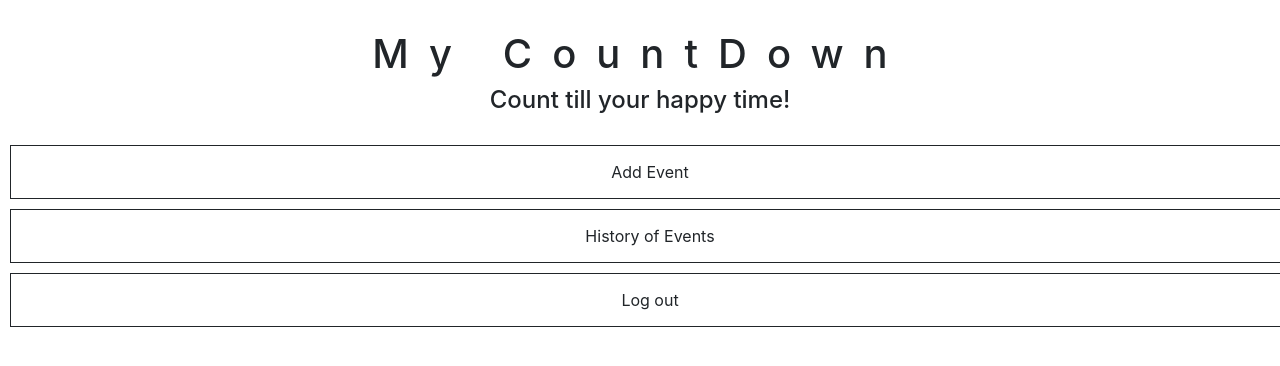
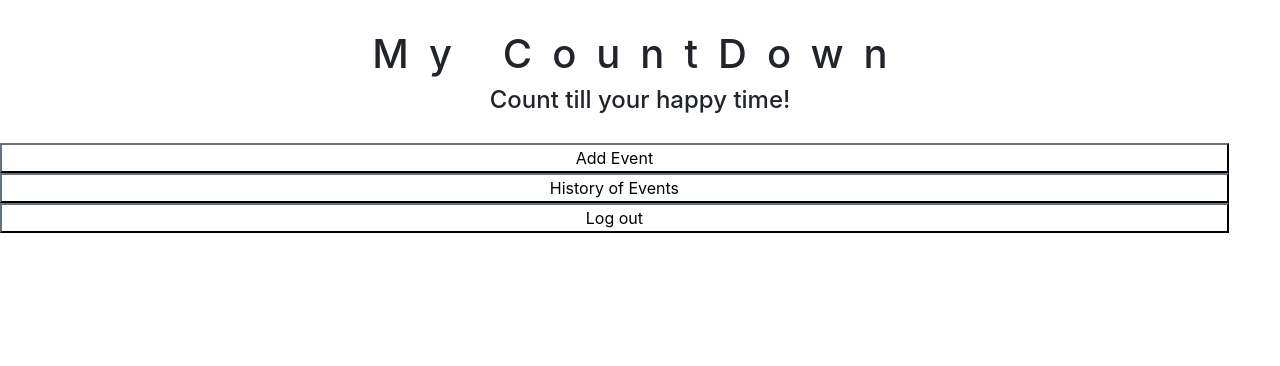
Before and after one commit to laimaurnezaite/CountDown, a Flask app: page /layout in a window 1280 px wide. Shown: the top 366 px of the page. Run offline with Flask 2, Linux system fonts and the light colour scheme; some libraries are stand-ins or nearby versions.

Commit message:
add styling for UI

```diff
--- a/static/styles.css
+++ b/static/styles.css
@@ -12,64 +12,61 @@ h4
     padding-bottom: 20px;
 }
 
-input[type=text], [type=integer], [type=date]
+input[type=text], [type=integer], [type=date], [list="themes"]
 {
     border: none;
     border: 1px solid #212529;
-    margin-bottom: 10px;
+    margin: 5px;
+    /* width: 300%; */
+    /* padding: 1%; */
+}
+
+#menu
+{
+    background-color: white;
+    border-color:#212529;
+    margin:0.5%;
+    width: 10%;
+}
+#menu:hover
+{
+    background-color: #212529;
+    color: white;
 }
 
 
-.flex-container {
-    display: flex;
-    align-items: center;
-    justify-content: center;
-}
-
-.flex-container > div {
-    color: #212529;
-    margin: 10px;
-    font-size: 30px;
-    align-items: center;
-}
-
-.block
+.d-flex justify-content-center
 {
-    display: block;
-    width: 100%;
+    padding:30px;
     border: solid;
     border-color: #212529;
     border-width: 1px;
-    color: #212529;
-    padding: 14px 28px;
-    margin: 10px;
-    font-size: 16px;
-    cursor: pointer;
-    text-align: center;
-    align-items: center;
-    justify-content: center;
 }
 
+button
+{
+    background-color: white;
+    border-color:#212529;
+    margin:1%;
+    width: 96%;
+}
 button:hover
 {
     background-color: #212529;
     color: white;
 }
-.container2
+::placeholder
 {
-    width: 100%;
-    text-align: center;
-    padding-top: 15px;
-    /* margin-left: 45%;
-    margin-right: 45%; */
-    /* padding-right: 15px; */
-    /* padding-left: 15px; */
-    /* margin-left: 50%;  */
-    /* margin-left: auto; */
+    color: #212529;
+
 }
-button
+select
 {
-    background-color: white;
-    border-color:#212529;
-    /* border-color: rgb(216, 216, 216) rgb(209, 209, 209) rgb(186, 186, 186);
+    height: 100%;
+    margin:1%;
+    width: 96%;
+    color:#212529;
 }
+.select-selected {
+    background-color: BLACK;
+  }
```
Also changed, not shown: templates/home_page.html (+40 -2 lines).
